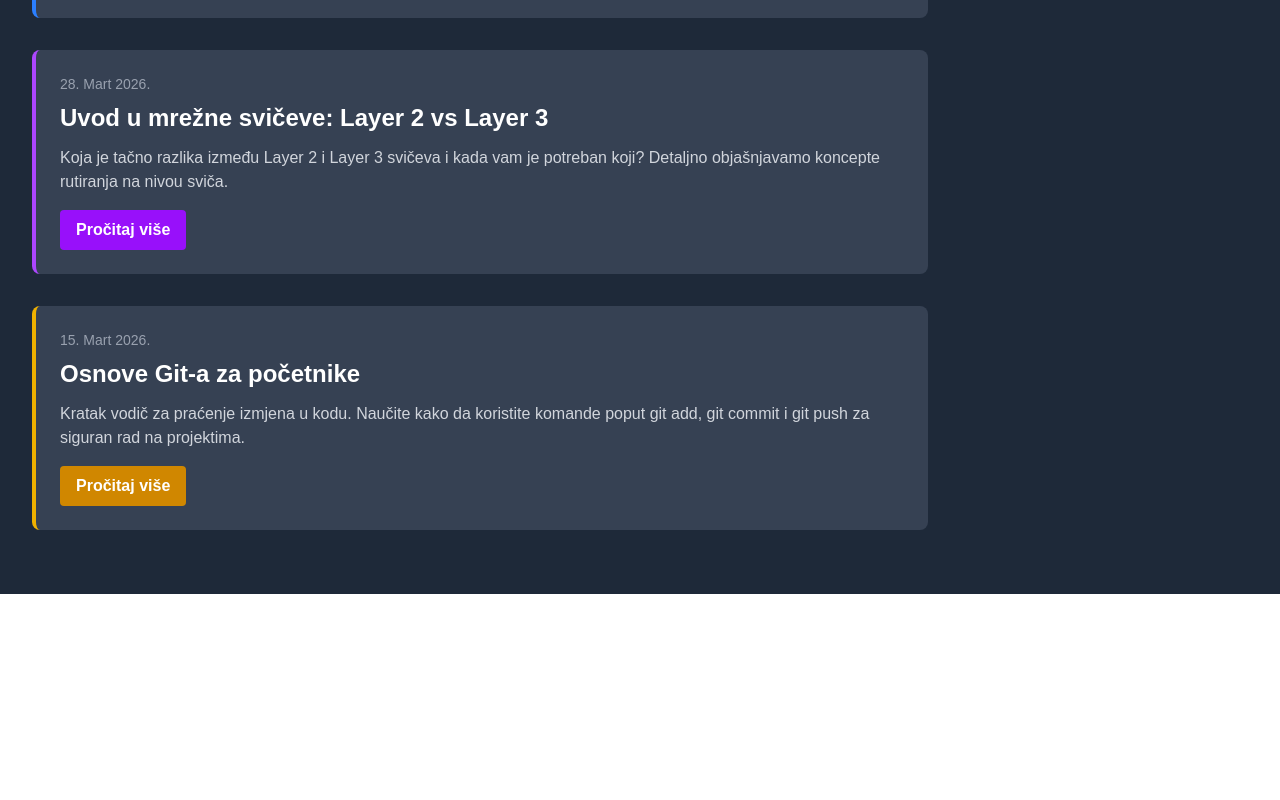
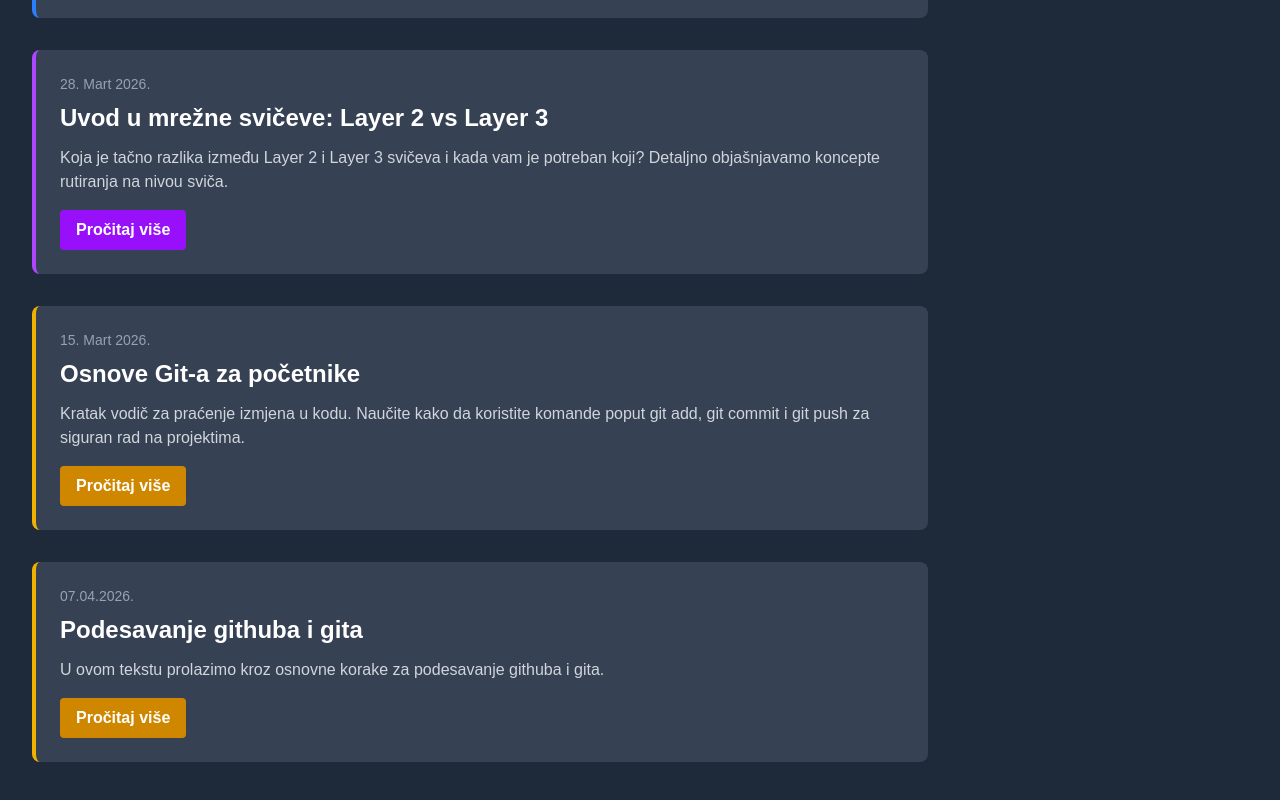
Before and after one commit to milos-sekulic/firstApp, a Next.js app: page /blog in a window 1280 px wide. Shown: the part 391-1191 px from the top of the page. Before the commit the page ends 985 px from the top, so only its background shows below. Built offline with nearby package versions, Linux system fonts and the light colour scheme.

Commit message:
finished-blogpost

```diff
--- a/app/blog/page.tsx
+++ b/app/blog/page.tsx
@@ -46,6 +46,18 @@ export default function Blog() {
                     </button>
                 </article>
 
+                {/* Blog Post 4 */}
+                <article className="mb-8 bg-gray-700 p-6 rounded-lg border-l-4 border-yellow-500">
+                    <span className="text-sm text-gray-400 mb-2 block">07.04.2026.</span>
+                    <h2 className="text-2xl font-bold mb-3">Podesavanje githuba i gita</h2>
+                    <p className="text-gray-300 mb-4">
+                        U ovom tekstu prolazimo kroz osnovne korake za podesavanje githuba i gita.
+                    </p>
+                    <button className="bg-yellow-600 hover:bg-yellow-500 text-white font-semibold py-2 px-4 rounded transition-colors duration-200">
+                        Pročitaj više
+                    </button>
+                </article>
+
             </div>
         </main>
     );
```
